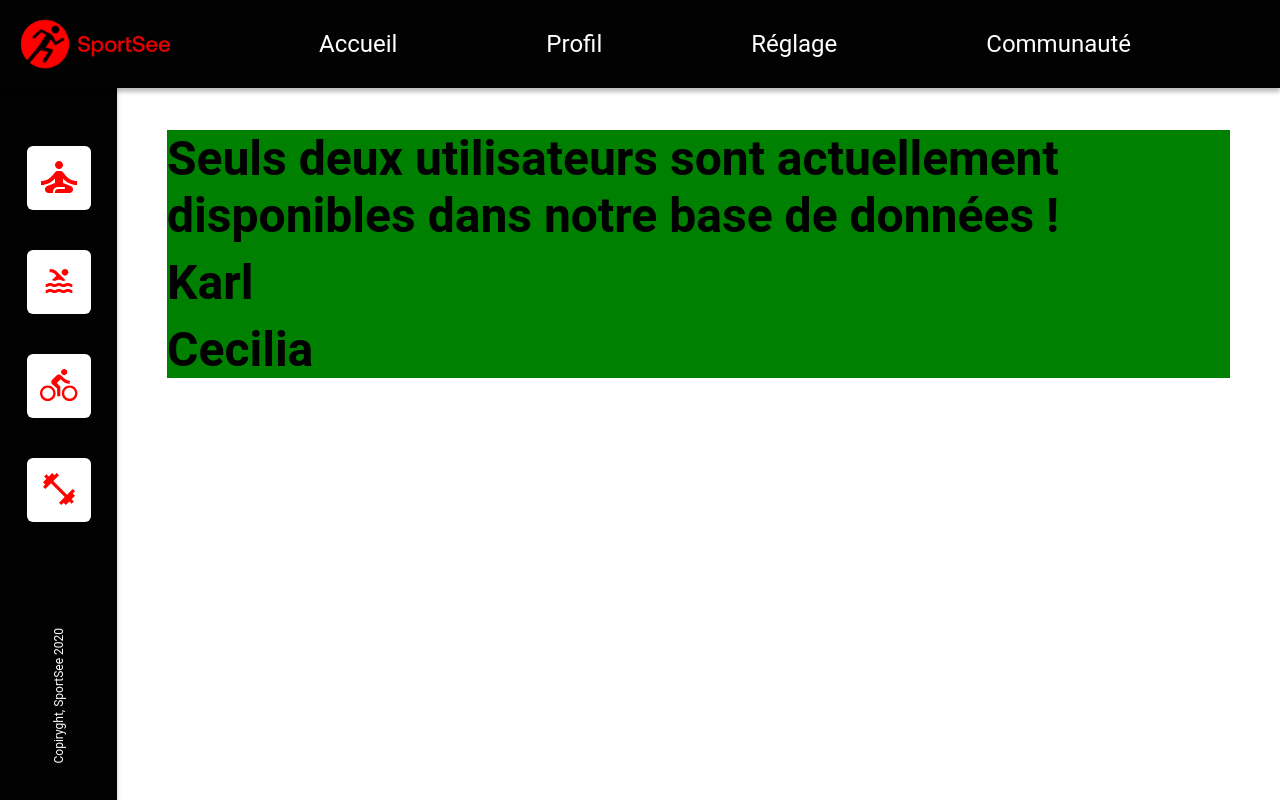
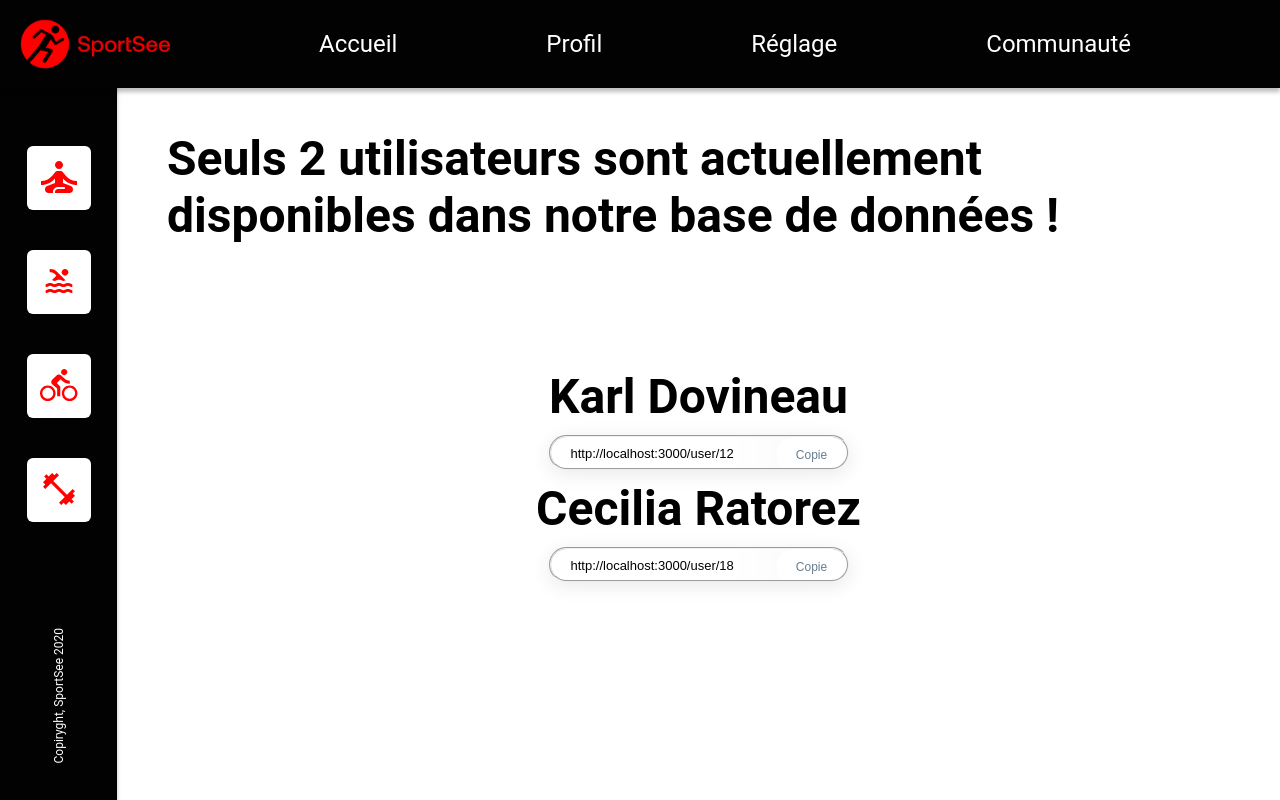
Before and after one commit to Stephan075/FolioStephan_12_04042022, a React (Create React App) app: page / in a window 1280 px wide. Built offline with nearby package versions, Linux system fonts and the light colour scheme.

Commit message:
Add component ClipboardCopy

```diff
--- /dev/null
+++ b/src/components/ClipboardCopy/ClipboardCopy.js
@@ -0,0 +1,49 @@
+import React, { useState } from "react";
+import Styles from "./ClipboardCopy.module.scss";
+
+export default function ClipboardCopy({ copyText }) {
+  const [isCopied, setIsCopied] = useState(false);
+
+  /**
+   *
+   * @param {string} text
+   * @returns
+   */
+  async function copyTextToClipboard(text) {
+    if ("clipboard" in navigator) {
+      return await navigator.clipboard.writeText(text);
+    } else {
+      return navigator.clipboard("copy", true, text);
+    }
+  }
+
+  // onClick handler function for the copy button
+  const handleCopyClick = () => {
+    console.log(copyText);
+    // Asynchronously call copyTextToClipboard
+    copyTextToClipboard(copyText)
+      .then(() => {
+        // If successful, update the isCopied state value
+        setIsCopied(true);
+        setTimeout(() => {
+          setIsCopied(false);
+        }, 1500);
+      })
+      .catch((err) => {
+        console.log(err);
+      });
+  };
+  return (
+    <fieldset className={Styles.fieldInput}>
+      <input
+        type="text"
+        className={Styles.form_input}
+        value={copyText}
+        readOnly
+      />
+      <button className={Styles.form_submit} onClick={handleCopyClick}>
+        <span>{isCopied ? "Copié!" : "Copie"}</span>
+      </button>
+    </fieldset>
+  );
+}
--- /dev/null
+++ b/src/components/ClipboardCopy/ClipboardCopy.module.scss
@@ -0,0 +1,38 @@
+.fieldInput {
+  display: block;
+  margin: 0 auto;
+  width: 300px;
+  height: 35px;
+  position: relative;
+  box-shadow: 0 4px 20px 0 rgba(0, 0, 0, 0.09);
+  border-radius: 35px;
+  overflow: hidden;
+  .form_input {
+    position: absolute;
+    width: 100%;
+    background: none;
+    border: none;
+    padding: 9px 20px;
+    font-size: 9px;
+    color: black;
+    font-size: 1.3rem;
+    top: 0;
+    &:focus {
+      outline: none;
+    }
+  }
+  .form_submit {
+    font-size: 12px;
+    color: #6a7c92;
+    position: absolute;
+    right: 0;
+    top: 0;
+    width: 70px;
+    height: 35px;
+    border-radius: 17px;
+    border: none;
+    background: none;
+    box-shadow: 5px -2px 81px 1px rgba(0, 0, 0, 0.09);
+    cursor: pointer;
+  }
+}
--- a/src/pages/Dashboard/Dashboard.jsx
+++ b/src/pages/Dashboard/Dashboard.jsx
@@ -128,7 +128,7 @@ const Dashboard = () => {
     <>
       {/* initialValue default = true ; false = api connection */}
       <UseApiTest
-        initialValue={false}
+        initialValue={true}
         dataRef={dataRef}
         id={id}
         ref={compoRef}
--- a/src/pages/NotFound/NotFound.jsx
+++ b/src/pages/NotFound/NotFound.jsx
@@ -1,23 +1,39 @@
 import Styles from "./NotFound.module.scss";
 import data from "../../mock/mock_test";
-import { Link } from "react-router-dom";
+import ClipboardCopy from "../../components/ClipboardCopy/ClipboardCopy";
+import { useEffect, useState } from "react";
 
 /**
  * dashbord with all the component of the chart
  */
 const NotFound = () => {
+  const [isUser, setIsUser] = useState(0);
+
+  useEffect(() => {
+    const dataUser = data.userData[0].USER_MAIN_DATA;
+
+    setIsUser(dataUser);
+  }, []);
+
   return (
-    <div className={Styles.dashboard__main}>
-      <div className={Styles.dashboardContainer}>
-        <div className={Styles.dashboard__header}>
-          <h1 className={Styles.dashboard__headerName}>
-            Seuls deux utilisateurs sont actuellement disponibles dans notre
-            base de données !
+    <div className={Styles.notFound__main}>
+      <div className={Styles.notFoundContainer}>
+        <div className={Styles.notFound__header}>
+          <h1 className={Styles.notFound__headerName}>
+            Seuls {isUser.length} utilisateurs sont actuellement disponibles
+            dans notre base de données !
+            <br />
+            <br />
+            <br />
             {data.userData[0].USER_MAIN_DATA.map((data, key) => (
               <div key={key}>
-                <Link to={`/user/${data.id}`}>
-                  <p>{data?.userInfos.firstName}</p>
-                </Link>
+                <p className={Styles.userInfo}>
+                  {data?.userInfos.firstName} {data?.userInfos.lastName}
+                </p>
+
+                <ClipboardCopy
+                  copyText={`http://localhost:3000/user/${data.id}`}
+                />
               </div>
             ))}
           </h1>
--- a/src/pages/NotFound/NotFound.module.scss
+++ b/src/pages/NotFound/NotFound.module.scss
@@ -1,82 +1,20 @@
-.dashboardContainer {
-  background-color: red;
+.notFoundContainer {
   margin-left: 117px;
+  height: 100%;
 }
-.dashboard {
+.notFound {
   &__main {
     margin: 13rem 5rem 0 5rem;
   }
 
   &__header {
-    font-size: 2.4rem;
-    background-color: yellow;
     &Name {
-      background-color: green;
-      margin: 0;
       font-size: 4.8rem;
-      span {
-        color: red;
-      }
-    }
-    &Text {
-      font-size: 1.8rem;
-    }
-  }
-
-  &__content {
-    display: grid;
-    grid-template-columns: repeat(4, auto);
-    grid-template-rows: repeat(2, auto);
-    grid-row-gap: 20px;
-    grid-column-gap: 20px;
-    grid-template-areas:
-      "DailyActivityChart DailyActivityChart DailyActivityChart InfoCard"
-      "AverageSessionDurationChart PerformanceChart ScoreChart InfoCard";
-
-    &Elem {
-      border: 2px solid black;
-      &:nth-child(1) {
-        background: #fbfbfb;
-        grid-area: DailyActivityChart;
-      }
-
-      &:nth-child(2) {
-        background-color: lawngreen;
-        grid-area: InfoCard;
-      }
-
-      &:nth-child(3) {
-        background-color: floralwhite;
-        grid-area: AverageSessionDurationChart;
-      }
-
-      &:nth-child(4) {
-        background-color: hotpink;
-        grid-area: PerformanceChart;
-      }
-
-      &:nth-child(5) {
-        background-color: darkblue;
-        grid-area: ScoreChart;
-      }
     }
   }
 }
 
-@media only screen and (max-width: 767px) {
-  .dashboard {
-    &__content {
-      grid-template-columns: 100%;
-      grid-template-areas:
-        "InfoCard"
-        "DailyActivityChart"
-        "AverageSessionDurationChart"
-        "PerformanceChart"
-        "ScoreChart";
-    }
-
-    &__main {
-      margin: 0;
-    }
-  }
+.userInfo {
+  display: flex;
+  justify-content: center;
 }
```
